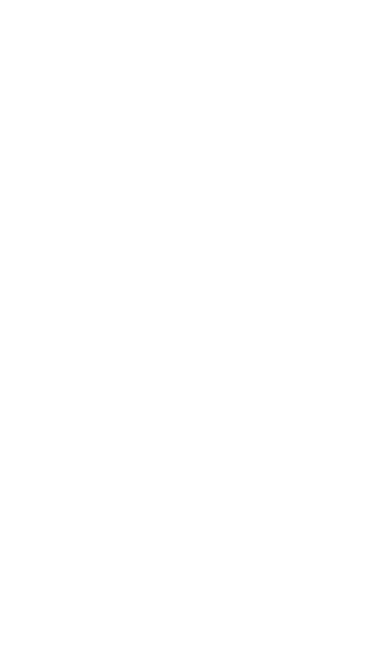
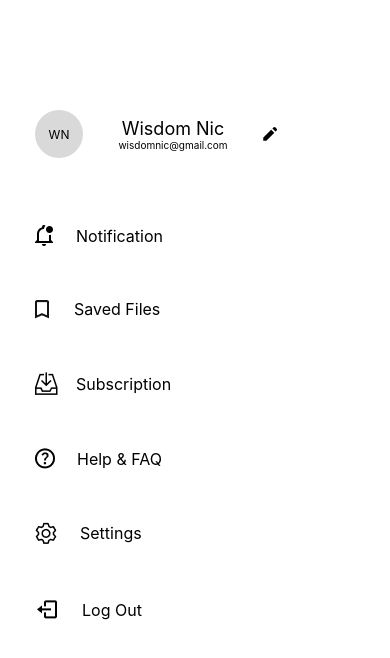
Before and after one commit to IgPeter/PastorTibiPetersOnline, a React Native app: screen / in a window 390 px wide. Shown: the top 658 px of the page. Built offline with nearby package versions, Linux system fonts and the light colour scheme.

Commit message:
updated app.js

```diff
--- a/App.js
+++ b/App.js
@@ -1,10 +1,23 @@
 import { StatusBar } from 'expo-status-bar';
 import { StyleSheet, Text, View } from 'react-native';
+import { Userprofile } from './Singlescreens/Userprofile';
+import { Singlebook } from './Singlescreens/Singlebook';
+import { Singleaudio } from './Singlescreens/Singleaudio';
+import { Singlevideo } from './Singlescreens/Singlevideo';
+import { Menu } from './Singlescreens/Menu';
+// import { Singlemessage } from './Singlescreens/Singlemessage';
+
 
 export default function App() {
   return (
     <View style={styles.container}>
       <StatusBar style="auto" />
+      {/* <Userprofile /> */}
+      <Menu />
+      {/* <Singlebook /> */}
+      {/* <Singleaudio /> */}
+      {/* <Singlevideo /> */}
+      {/* <Singlemessage /> */}
     </View>
   );
 }
```
